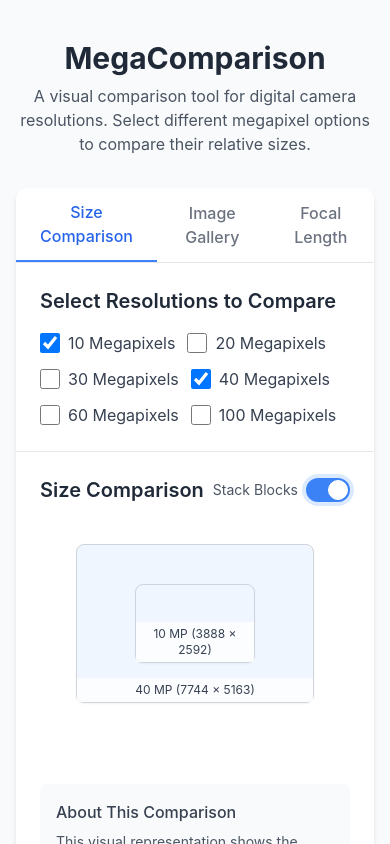
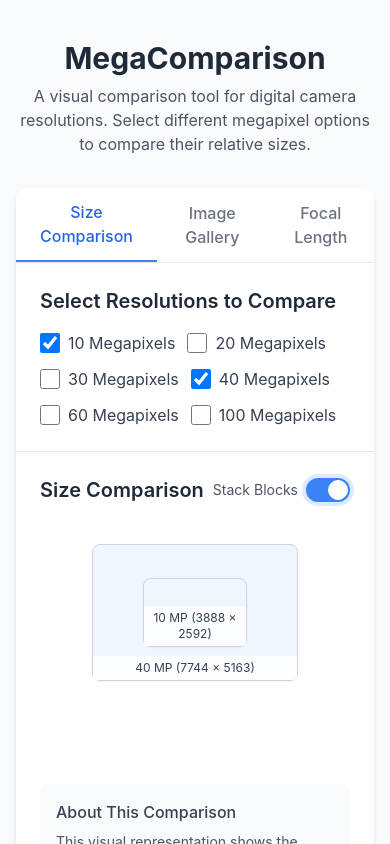
Before and after one commit to franklioxygen/mega-comparison, a React (Vite) app: page / in a window 390 px wide. Both pictures are taken after a click on the label 328 px from the left and 490 px from the top of the page. Shown: the top 844 px of the page. Built offline with nearby package versions, Linux system fonts and the light colour scheme.

Commit message:
Fix mobile overflow in stacked view for Size Comparison

```diff
--- a/src/components/PixelComparison.tsx
+++ b/src/components/PixelComparison.tsx
@@ -23,7 +23,7 @@ const PixelComparison: React.FC<PixelComparisonProps> = ({ selectedPixels }) =>
   useEffect(() => {
     const updateWidth = () => {
       if (containerRef.current) {
-        setContainerWidth(containerRef.current.offsetWidth);
+        setContainerWidth(containerRef.current.offsetWidth - 48); // Subtract padding
       }
     };
 
@@ -82,13 +82,15 @@ const PixelComparison: React.FC<PixelComparisonProps> = ({ selectedPixels }) =>
 
       {isStacked ? (
         // Stacked view - blocks overlay each other with centers aligned
+        <div className="relative mx-auto my-10 overflow-hidden">
           <div
-          className="relative mx-auto my-10"
+            className="relative"
             style={{
               width: `${maxWidth}px`,
               height: `${maxHeight}px`,
               minHeight: '200px',
-            maxWidth: '100%'
+              maxWidth: '100%',
+              margin: '0 auto'
             }}
           >
             {sortedPixels.map((pixels, index) => {
@@ -103,7 +105,7 @@ const PixelComparison: React.FC<PixelComparisonProps> = ({ selectedPixels }) =>
               return (
                 <div
                   key={pixels}
-                className="absolute"
+                  className="absolute transform-gpu"
                   style={{
                     left: `${leftOffset}px`,
                     top: `${topOffset}px`,
@@ -126,6 +128,7 @@ const PixelComparison: React.FC<PixelComparisonProps> = ({ selectedPixels }) =>
                 </div>
               );
             })}
+          </div>
         </div>
       ) : (
         // Regular view - blocks are stacked vertically with smaller on top
```
Lines whose indentation alone changed are shown as unchanged.
